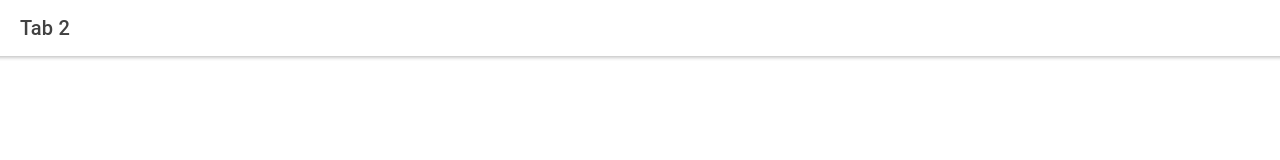
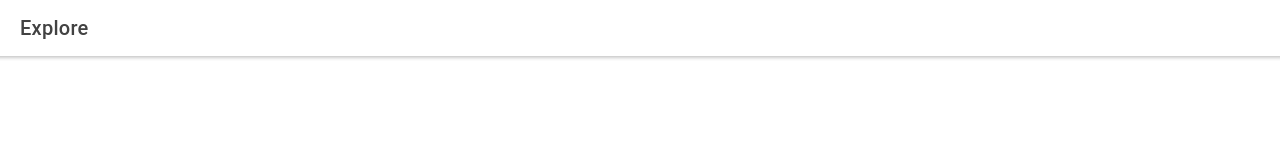
Before and after one commit to RaihaanR/hack_a_project, a React (Create React App) app in the folder frontend/: page /tab2 in a window 1280 px wide. Shown: the top 160 px of the page. Built offline with nearby package versions, Linux system fonts and the light colour scheme.

Commit message:
Renamed title of pages

```diff
--- a/frontend/src/pages/Tab1.tsx
+++ b/frontend/src/pages/Tab1.tsx
@@ -8,7 +8,7 @@ const Tab1: React.FC = () => {
     <IonPage>
       <IonHeader>
         <IonToolbar>
-          <IonTitle>Tab 1</IonTitle>
+          <IonTitle>Home</IonTitle>
         </IonToolbar>
       </IonHeader>
       <IonContent>
--- a/frontend/src/pages/Tab2.tsx
+++ b/frontend/src/pages/Tab2.tsx
@@ -8,7 +8,7 @@ const Tab2: React.FC = () => {
     <IonPage>
       <IonHeader>
         <IonToolbar>
-          <IonTitle>Tab 2</IonTitle>
+          <IonTitle>Explore</IonTitle>
         </IonToolbar>
       </IonHeader>
       <IonContent>
--- a/frontend/src/pages/Tab3.tsx
+++ b/frontend/src/pages/Tab3.tsx
@@ -8,7 +8,7 @@ const Tab3: React.FC = () => {
     <IonPage>
       <IonHeader>
         <IonToolbar>
-          <IonTitle>Tab 3</IonTitle>
+          <IonTitle>Profile</IonTitle>
         </IonToolbar>
       </IonHeader>
       <IonContent>
```
